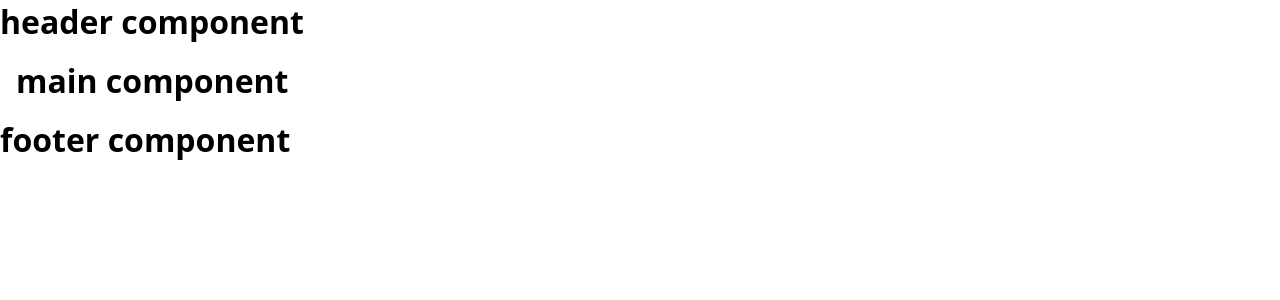
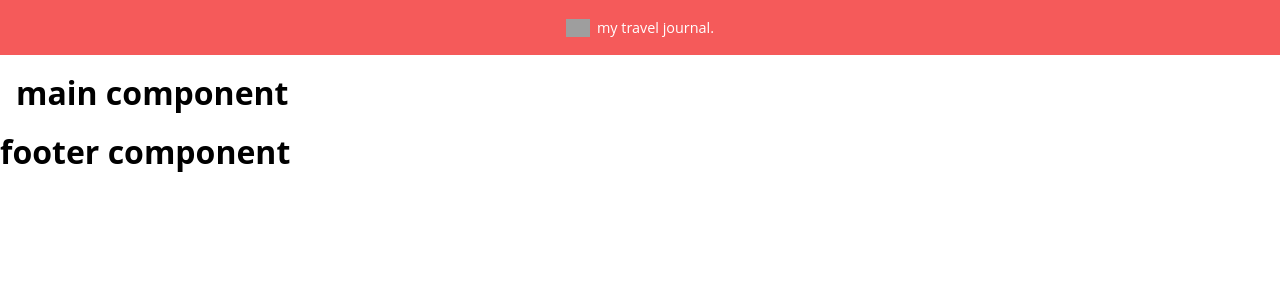
Before and after one commit to Jogata/SoftUni-React-Project, a React (Vite) app in the folder client/: page / in a window 1280 px wide. Shown: the top 300 px of the page. Built offline with nearby package versions, Linux system fonts and the light colour scheme; grey boxes are pictures that could not be loaded; a web font is replaced by a local one.

Commit message:
set up header component

```diff
--- a/client/public/styles.css
+++ b/client/public/styles.css
@@ -1005,3 +1005,22 @@ body {
   max-width: 60%;
   /* margin: auto; */
 }
+
+header {
+  height: 55px;
+  display: flex;
+  align-items: center;
+  justify-content: center;
+  color: #fff;
+  background-color: #f55a5a;
+}
+
+header img {
+  width: 24px;
+  margin-right: 7px;
+}
+
+header h1 {
+  font-size: 0.9rem;
+  font-weight: 500;
+}
--- a/client/src/components/travel/Header.jsx
+++ b/client/src/components/travel/Header.jsx
@@ -1,7 +1,9 @@
 export function Header() {
     return (
         <header>
-            <h1>header component</h1>
+            {/* <h1>header component</h1> */}
+            <img src="https://raw.githubusercontent.com/scrimba/learn-react/refs/heads/main/02.%20Data-Driven%20React/01.%20Section%202%20Intro/images/globe.png" alt="" />
+            <h1>my travel journal.</h1>
         </header>
     )
 }
```
